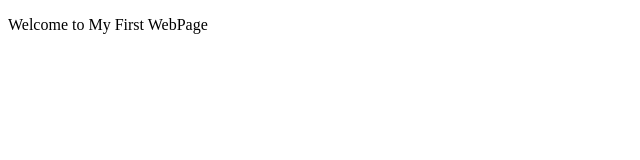
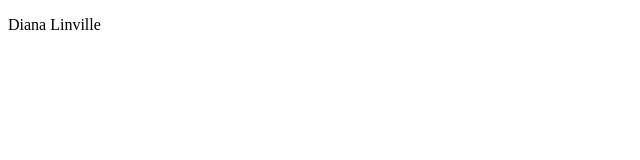
Before and after one commit to 144Sp23/ch1notes-dianarNW, a plain HTML site: page index.html in a window 1280 px wide. Shown: the whole page, without its empty margins (0-640 px from the left). Drawn offline with Linux system fonts and the light colour scheme.

Commit message:
Update index.html

```diff
--- a/index.html
+++ b/index.html
@@ -7,7 +7,7 @@
 </head>
 
 <body>
-    <p>Welcome to My First WebPage</p>
+    <p>Diana Linville</p>
 </body>
 
 </html>
```
